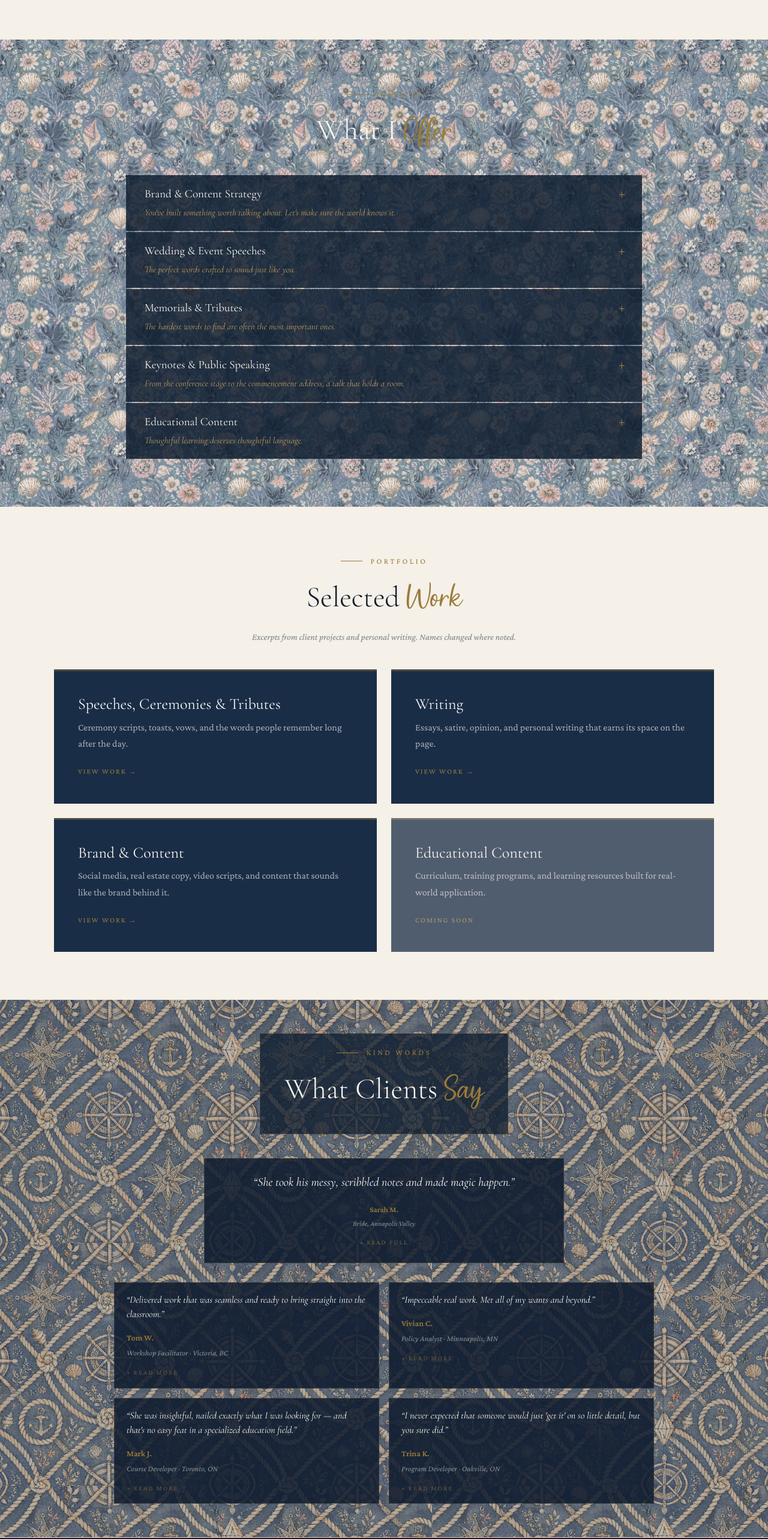
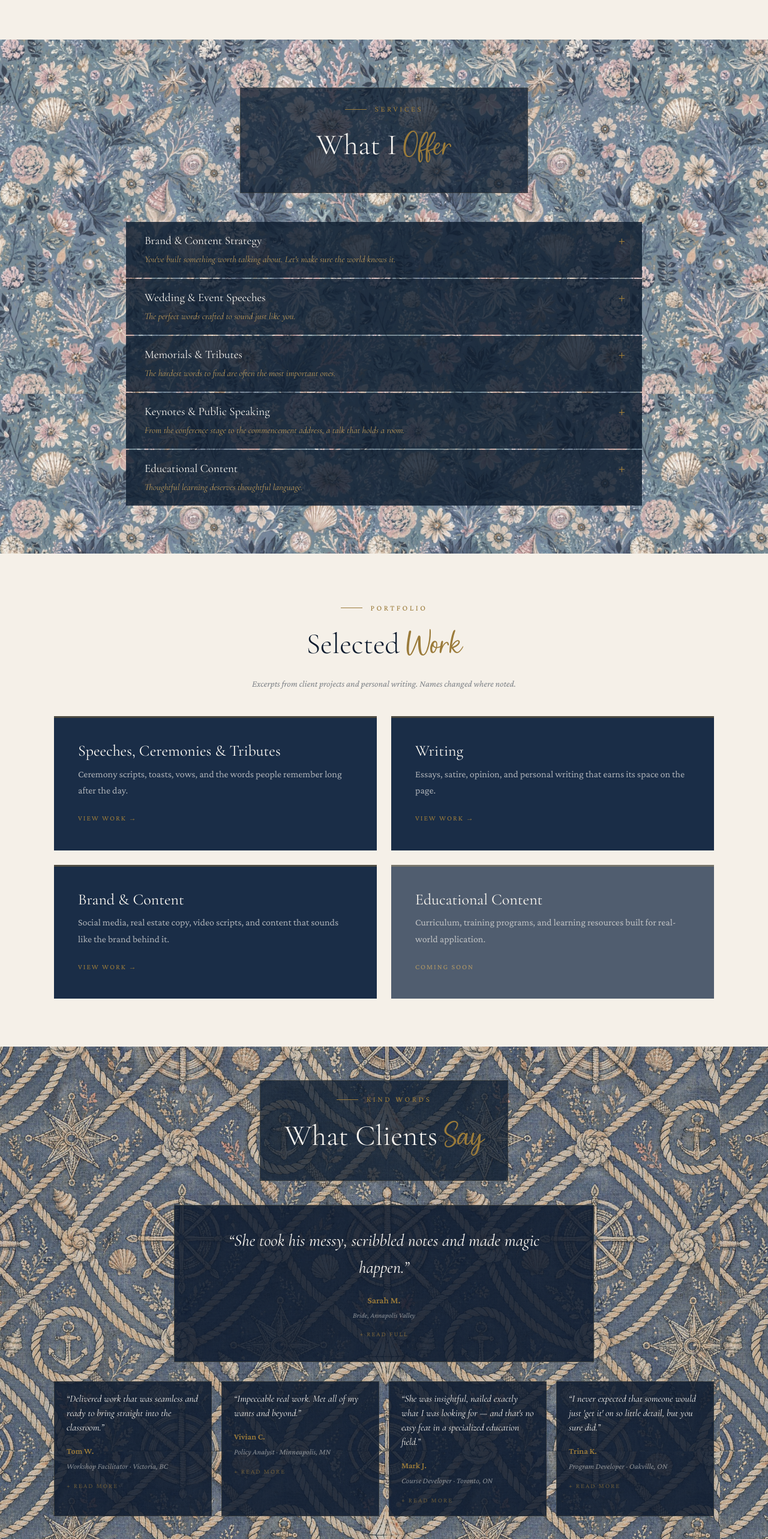
Before and after one commit to jmelnickmacdonald/anchoredprose, a Next.js app: page / in a window 1280 px wide. Shown: the part 1554-4120 px from the top of the page at 60% size. Built offline with nearby package versions, Linux system fonts and the light colour scheme.

Commit message:
Update globals.css

```diff
--- a/src/app/globals.css
+++ b/src/app/globals.css
@@ -72,8 +72,8 @@ nav { position: fixed; top: 0; left: 0; right: 0; z-index: 100; background: var(
 
 /* SERVICES — blue floral */
 .services { background: var(--cream-warm); padding: 80px 64px; position: relative; overflow: hidden; }
-.services::before { content: ''; position: absolute; inset: 0; background-image: url('/coastal-blue.jpg'); background-size: 600px; opacity: 0.80; pointer-events: none; }
-.services-header { max-width: 480px; margin: 0 auto 48px; text-align: center; position: relative; z-index: 1; }
+.services::before { content: ''; position: absolute; inset: 0; background-image: url('/background4.jpg'); background-size: 1050px; opacity: 0.85; pointer-events: none; }
+.services-header { max-width: 480px; margin: 0 auto 48px; text-align: center; position: relative; z-index: 1; background: rgba(13,27,46,0.75); padding: 24px 48px; border: 1px solid rgba(155,123,58,0.2); }
 .services-grid { max-width: 860px; margin: 0 auto; display: flex; flex-direction: column; gap: 2px; position: relative; z-index: 1; }
 .service-card { background: rgba(13,27,46,0.82); border-left: 3px solid transparent; padding: 20px 28px; transition: border-color 0.2s, background 0.2s; cursor: pointer; }
 .service-card:hover, .service-card.open { border-left-color: var(--gold); background: rgba(13,27,46,0.95); }
@@ -110,13 +110,13 @@ nav { position: fixed; top: 0; left: 0; right: 0; z-index: 100; background: var(
 
 /* TESTIMONIALS — blue floral, dark boxes */
 .testimonials { background: var(--navy); padding: 56px 64px; position: relative; overflow: hidden; text-align: center; }
-.testimonials::before { content: ''; position: absolute; inset: 0; background-image: url('/background3.jpg'); background-size: 720px; opacity: 0.88; pointer-events: none; }
+.testimonials::before { content: ''; position: absolute; inset: 0; background-image: url('/background3.jpg'); background-size: 1200px; opacity: 0.95; pointer-events: none; }
 .testimonials-header { display: inline-block; margin: 0 auto 40px; text-align: center; position: relative; z-index: 1; background: rgba(13,27,46,0.75); padding: 20px 40px; border: 1px solid rgba(155,123,58,0.2); }
-.testimonials-featured { max-width: 600px; margin: 0 auto 32px; text-align: center; position: relative; z-index: 1; padding: 24px 36px; background: rgba(13,27,46,0.85); border: 1px solid rgba(184,150,62,0.2); }
-.testimonials-featured blockquote { font-family: var(--font-display); font-size: clamp(16px, 1.8vw, 20px); font-style: italic; color: var(--cream); line-height: 1.5; margin-bottom: 16px; }
-.testimonial-name { font-family: var(--font-body); font-size: 13px; color: var(--gold); font-weight: 600; margin-bottom: 2px; }
+.testimonials-featured { max-width: 700px; margin: 0 auto 32px; text-align: center; position: relative; z-index: 1; padding: 36px 48px; background: rgba(13,27,46,0.85); border: 1px solid rgba(184,150,62,0.2); }
+.testimonials-featured blockquote { font-family: var(--font-display); font-size: clamp(20px, 2.5vw, 28px); font-style: italic; color: var(--cream); line-height: 1.6; margin-bottom: 20px; }
+.testimonial-name { font-family: var(--font-body); font-size: 15px; color: var(--gold); font-weight: 600; margin-bottom: 2px; }
 .testimonial-role { font-family: var(--font-body); font-size: 12px; color: rgba(250,247,242,0.5); font-style: italic; }
-.testimonials-grid { max-width: 900px; margin: 0 auto; display: grid; grid-template-columns: repeat(2, 1fr); gap: 16px; position: relative; z-index: 1; text-align: left; }
+.testimonials-grid { max-width: 1100px; margin: 0 auto; display: grid; grid-template-columns: repeat(4, 1fr); gap: 16px; position: relative; z-index: 1; text-align: left; }
 .testimonial-card { background: rgba(13,27,46,0.85); border: 1px solid rgba(184,150,62,0.15); padding: 16px 20px; }
 .testimonial-card blockquote { font-family: var(--font-body); font-size: 13px; font-style: italic; color: rgba(250,247,242,0.85); line-height: 1.5; margin-bottom: 10px; }
 .testimonial-card .testimonial-name { font-size: 14px; color: var(--gold); }
@@ -145,11 +145,11 @@ nav { position: fixed; top: 0; left: 0; right: 0; z-index: 100; background: var(
 .blog-carousel { max-width: 1100px; margin: 0 auto; position: relative; overflow: hidden; z-index: 2; }
 .blog-cards { display: flex; transition: transform 0.5s ease; }
 .blog-card { flex: 0 0 100%; padding: 48px; background: rgba(250,247,242,0.95); border-top: 3px solid var(--gold); position: relative; z-index: 2; }
-.blog-card-category { font-family: var(--font-body); font-size: 12px; letter-spacing: 2px; text-transform: uppercase; color: var(--gold); margin-bottom: 16px; }
-.blog-card h3 { font-family: var(--font-display); font-size: 28px; color: var(--navy); margin-bottom: 16px; font-weight: 400; }
-.blog-card p { font-size: 17px; color: rgba(13,27,46,0.7); line-height: 1.8; margin-bottom: 24px; }
+.blog-card-category { font-family: var(--font-body); font-size: 12px; letter-spacing: 2px; text-transform: uppercase; color: var(--gold); margin-bottom: 16px; position: relative; z-index: 1; }
+.blog-card h3 { font-family: var(--font-display); font-size: 28px; color: var(--cream); margin-bottom: 16px; font-weight: 400; }
+.blog-card p { font-size: 17px; color: rgba(250,247,242,0.7); line-height: 1.8; margin-bottom: 24px; }
 .blog-dots { display: flex; justify-content: center; gap: 12px; margin-top: 32px; position: relative; z-index: 2; }
-.blog-dot { width: 10px; height: 10px; border-radius: 50%; background: rgba(13,27,46,0.15); border: none; cursor: pointer; transition: background 0.3s; }
+.blog-dot { width: 10px; height: 10px; border-radius: 50%; background: rgba(13,27,46,0.2); border: none; cursor: pointer; transition: background 0.3s; }
 .blog-dot.active { background: var(--gold); }
 
 /* SECTION DIVIDER */
@@ -157,7 +157,7 @@ nav { position: fixed; top: 0; left: 0; right: 0; z-index: 100; background: var(
 
 /* CONTACT — blue floral */
 .contact { background: var(--navy); padding: 80px 64px; position: relative; overflow: hidden; }
-.contact::before { content: ''; position: absolute; inset: 0; background-image: url('/background4.jpg'); background-size: 840px; opacity: 0.80; pointer-events: none; }
+.contact::before { content: ''; position: absolute; inset: 0; background-image: url('/background4.jpg'); background-size: 1050px; opacity: 0.85; pointer-events: none; }
 .contact-grid { max-width: 1100px; margin: 0 auto; display: grid; grid-template-columns: 1fr 1fr; gap: 48px; align-items: stretch; position: relative; z-index: 1; }
 .contact-info { background: rgba(245,240,232,0.95); padding: 48px; display: flex; flex-direction: column; }
 .contact-title { font-size: clamp(32px, 3.5vw, 46px); color: var(--navy); font-weight: 300; margin-bottom: 20px; line-height: 1.15; }
@@ -180,7 +180,7 @@ nav { position: fixed; top: 0; left: 0; right: 0; z-index: 100; background: var(
 .footer { background: var(--navy); padding: 56px 64px 40px; }
 .footer-content { max-width: 1100px; margin: 0 auto; text-align: center; }
 .footer-brand { margin-bottom: 32px; }
-.footer-tagline { font-family: var(--font-display); font-size: 44px; font-style: italic; color: var(--cream); margin-top: 28px; margin-bottom: 12px; }
+.footer-tagline { font-family: var(--font-display); font-size: clamp(24px, 3vw, 40px); font-style: italic; color: var(--cream); margin-top: 28px; margin-bottom: 12px; white-space: nowrap; }
 .footer-tagline .script-accent { font-size: 1.25em; display: inline-block; vertical-align: baseline; position: relative; top: 0.12em; }
 .footer-brand p { font-family: var(--font-body); font-size: 18px; color: rgba(250,247,242,0.7); margin-top: 8px; }
 .footer-links { display: flex; gap: 32px; flex-wrap: wrap; justify-content: center; margin-bottom: 48px; padding-bottom: 32px; border-bottom: 1px solid rgba(184,150,62,0.15); }
```
